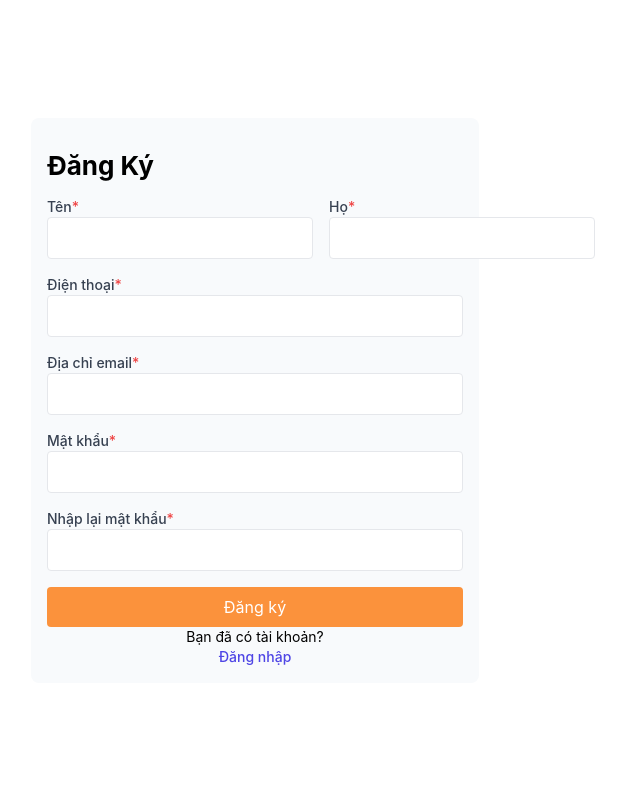
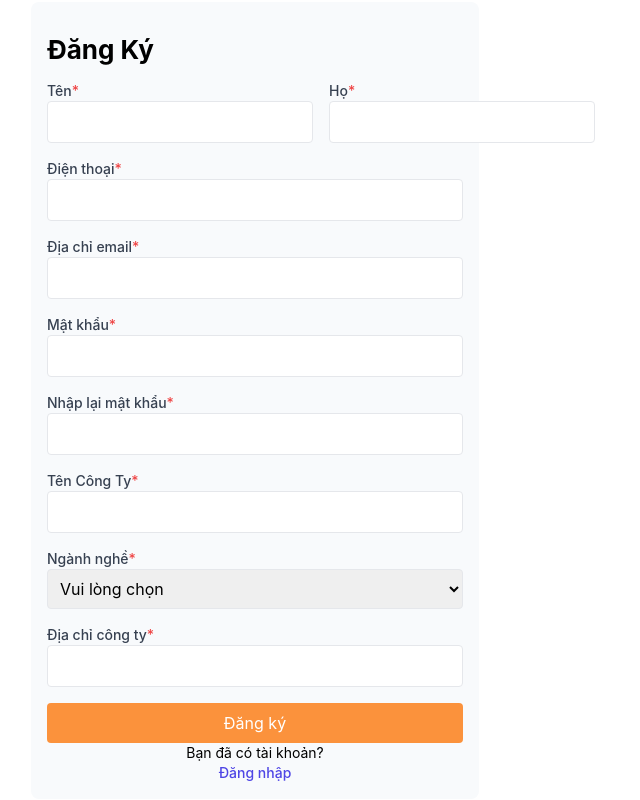
Before and after one commit to Bim21/mock-2402-github, a React (Create React App) app in the folder recruitment-app/client/: page /registerEmployer in a window 1280 px wide. Shown: the whole page, without its empty margins (385-1025 px from the left). Built offline with nearby package versions, Linux system fonts and the light colour scheme.

Commit message:
update-form-employer

```diff
--- a/recruitment-app/client/src/App.js
+++ b/recruitment-app/client/src/App.js
@@ -12,6 +12,7 @@ import RegisterEmployer from './pages/EmployerPage/RegisterEmployer';
 import EmployerPage from './pages/EmployerPage/EmployerPage';
 import RecruitmentPage from './pages/EmployerPage/RecruitmentPage';
 import EmployerStatistics from './pages/EmployerPage/EmployerStatistics';
+import UserPage from './pages/UserPage';
 
 
 function App() {
@@ -27,6 +28,7 @@ function App() {
         <Route path='/registerEmployer' element={<RegisterEmployer/>} />
         <Route path='/employerPage' element={<EmployerPage/>} />
         <Route path='/job-posting' element={<RecruitmentPage/>} />
+        <Route path='/user-overview' element={<UserPage/>} />
       </Routes>
     </BrowserRouter>
   );
--- a/recruitment-app/client/src/pages/EmployerPage/RegisterEmployer.js
+++ b/recruitment-app/client/src/pages/EmployerPage/RegisterEmployer.js
@@ -8,7 +8,11 @@ const RegisterEmployer = () => {
         phone: '',
         email: '',
         password: '',
-        confirmPassword: ''
+        confirmPassword: '',
+        companyName: '',
+        career: '',
+        address: '',
+
     });
 
     const navigate = useNavigate();
@@ -96,6 +100,38 @@ const RegisterEmployer = () => {
                         className="w-full p-2 border rounded mb-4"
                     />
                 </div>
+                <div>
+                    <label className="block text-sm font-medium text-gray-700">Tên Công Ty<span className='text-red-500'>*</span></label>
+                    <input
+                        type="text"
+                        name="companyName"
+                        value={formData.companyName}
+                        onChange={handleChange}
+                        className="w-full p-2 border rounded mb-4"
+                    />
+                </div>
+                <div>
+                    <label className="block text-sm font-medium text-gray-700">Ngành nghề<span className='text-red-500'>*</span></label>
+                    <select name="career" value={formData.career} onChange={handleChange} className="w-full p-2 border rounded mb-4">
+                        <option value="">Vui lòng chọn</option>
+                        <option value="">Bán lẻ/ Tiêu dùng</option>
+                        <option value="">CEO & General Manangement</option>
+                        <option value="">Công Nghệ thông tin/ Viễn thông</option>
+                        <option value="">Dệt may/ Da giày</option>
+                        <option value="">Dịch vụ ăn uống</option>
+                        {/* Add specific options here */}
+                    </select>
+                </div>
+                <div>
+                    <label className="block text-sm font-medium text-gray-700">Địa chỉ công ty<span className='text-red-500'>*</span></label>
+                    <input
+                        type="text"
+                        name="address"
+                        value={formData.address}
+                        onChange={handleChange}
+                        className="w-full p-2 border rounded mb-4"
+                    />
+                </div>
                 <button type="submit" className="w-full bg-orange-400 text-white p-2 rounded hover:bg-orange-700">
                     Đăng ký
                 </button>
--- a/recruitment-app/client/src/pages/Login.js
+++ b/recruitment-app/client/src/pages/UserPage.js
@@ -1,6 +1,6 @@
 import React from 'react';
 
-const Login = () => {
+const UserPage = () => {
     return (
         <div>
 
@@ -8,4 +8,4 @@ const Login = () => {
     );
 };
 
-export default Login;
+export default UserPage;
```
Lines whose indentation alone changed are shown as unchanged.
